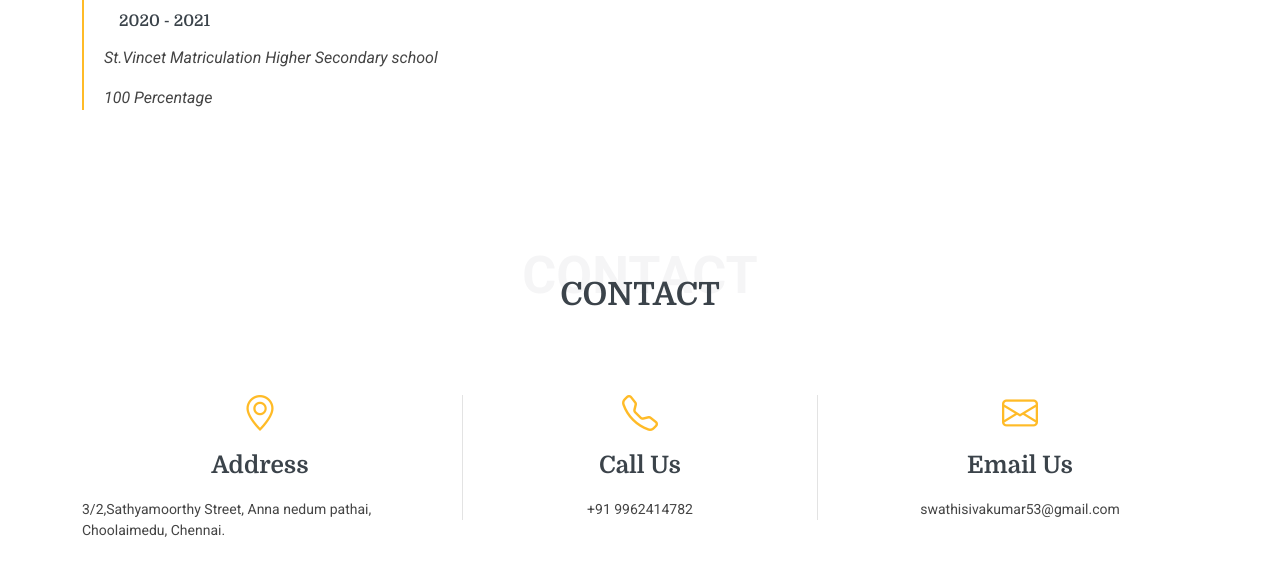
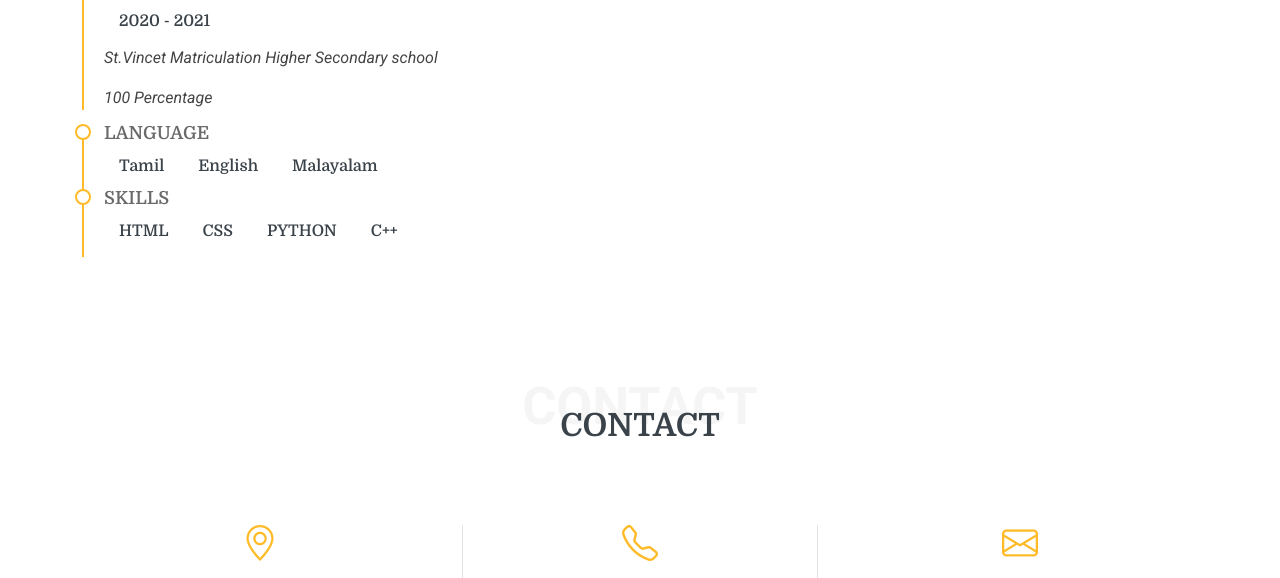
Before and after one commit to swathi14102005/digital-portfolio, a plain HTML site: page index.html in a window 1280 px wide. Shown: the part 2291-2869 px from the top of the page. Drawn offline with Linux system fonts and the light colour scheme.

Commit message:
Update index.html

```diff
--- a/index.html
+++ b/index.html
@@ -147,7 +147,7 @@
               <h5>2023 - 2026</h5>
               <p><em>University of Madras</em></p>
               <p><em>Anna Adarsh College For Womens</em></p>
-            </div><!-- Edn Resume Item -->
+            </div><!-- End Resume Item -->
 
           </div>
 
@@ -162,7 +162,7 @@
               <h5>2022 - 2023</h5>
               <p><em>St.Vincet Matriculation Higher Secondary school</em></p>
               <p><em>80 Percentage</em></p>
-            </div><!-- Edn Resume Item -->
+            </div><!-- End Resume Item -->
 
           </div>
 
@@ -175,11 +175,34 @@
                 <h5>2020 - 2021</h5>
                 <p><em>St.Vincet Matriculation Higher Secondary school</em></p>
                 <p><em>100 Percentage</em></p>
-              </div><!-- Edn Resume Item -->
+              </div><!-- End Resume Item -->
 
             </div>
+  <div class="row">
 
+            <div class="col-lg-6" data-aos="fade-up" data-aos-delay="100">
 
+              <div class="resume-item">
+                <h4>Language</h4>
+                <h5>Tamil</h5>
+                <h5>English</h5>
+                 <h5>Malayalam</h5>
+              </div><!-- End Resume Item -->
+
+            </div>
+           <div class="row">
+
+            <div class="col-lg-6" data-aos="fade-up" data-aos-delay="100">
+
+              <div class="resume-item">
+                <h4>Skills</h4>
+                <h5>HTML</h5>
+                <h5>CSS</h5>
+                <h5>PYTHON</h5>
+                <h5>C++</h5>
+              </div><!-- End Resume Item -->
+
+            </div>
           </div>
         </div>
       </div>
```
